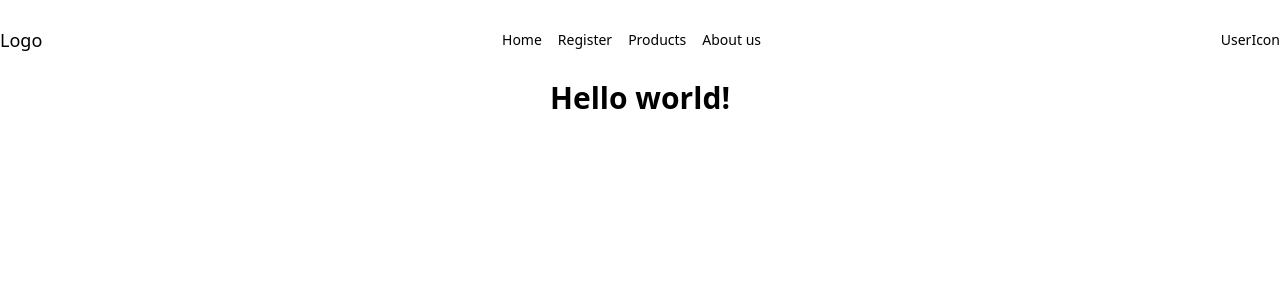
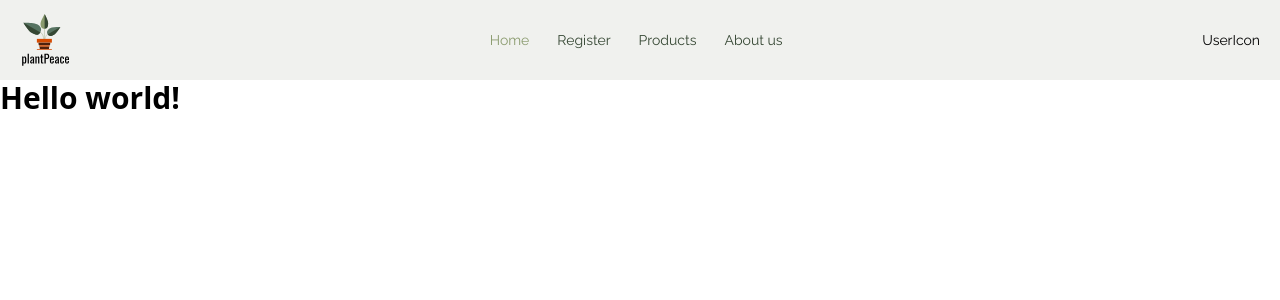
Before and after one commit to KAndrade-SP/Desafio2-Semana8, a React (Vite) app: page / in a window 1280 px wide. Shown: the top 300 px of the page. Built offline with nearby package versions, Linux system fonts and the light colour scheme.

Commit message:
style: styling navbar and responsivity

```diff
--- a/src/App.css
+++ b/src/App.css
@@ -1,8 +1,6 @@
 /*=============== BASE ===============*/
   #root {
-    max-width: 1280px;
     margin: 0 auto;
-    text-align: center;
   }
 
   * {
--- a/src/components/Navbar.tsx
+++ b/src/components/Navbar.tsx
@@ -1,5 +1,7 @@
 import { useState, useRef } from "react"
-import { PiUser, PiSignOut, PiList, PiX, PiHouse, PiNewspaper, PiInfo, PiShoppingCartSimple } from "react-icons/pi"
+import { PiSignOut, PiList, PiX, PiHouse, PiNewspaper, PiInfo, PiShoppingCartSimple } from "react-icons/pi"
+
+import Logo from '../assets/images/navbar-logo.svg'
 
 const Navbar = () => {
 
@@ -22,17 +24,17 @@ const Navbar = () => {
   document.addEventListener("mousedown", outsideClick)
 
   return (
-    <header ref={ref} className="w-full h-[80px]">
-      <div className="max-w-[1280px] mx-5 lg:m-auto w-full h-full flex justify-between items-center md:px-0 px-4">
+    <header ref={ref} className=" h-[80px] font-medium font-raleway-regular bg-lightgray">
+      <div className="max-w-[1280px] mx-auto px-5 h-full flex justify-between items-center">
 
-        <p className="text-lg">Logo</p>
+        <img src={Logo} className="cursor-pointer hover:opacity-75" alt="" />
 
         <div className="hidden md:flex items-center">
-          <ul className="flex gap-4">
-            <li className="text-sm">Home</li>
-            <li className="text-sm">Register</li>
-            <li className="text-sm">Products</li>
-            <li className="text-sm">About us</li>
+          <ul className="flex gap-7">
+            <li className="text-sm text-avacado hover:text-lunargreen cursor-pointer">Home</li>
+            <li className="text-sm text-lunargreen hover:text-avacado cursor-pointer">Register</li>
+            <li className="text-sm text-lunargreen hover:text-avacado cursor-pointer">Products</li>
+            <li className="text-sm text-lunargreen hover:text-avacado cursor-pointer">About us</li>
           </ul>
         </div>
 
@@ -40,48 +42,20 @@ const Navbar = () => {
           <div>
             <a
               onClick={handleClick}
-              className="flex justify-end gap-4 items-center cursor-pointer hover:text-[#a0a2ab]"
+              className="flex justify-end gap-4 items-center cursor-pointer hover:opacity-75"
             >
               <p className="lg:m-auto md:text-sm">UserIcon</p>
             </a>
-
-            <div
-              onClick={handleClick}
-              className={
-                toggle
-                  ? "absolute bg-slate-400 rounded-xl mt-0.1 dropdown translate-y-10 z-10 w-[150px] px-2"
-                  : "hidden"
-              }
-            >
-
-              <ul>
-                <div className="flex pl-4 pt-2 items-center">
-                  <PiUser size={24}/>
-                  <li className="p-4">Profile</li>
-                </div>
-
-                <div className="flex pl-4 pt-2 items-center">
-                  <PiSignOut size={24}/>
-                  <li className="p-4">Log out</li>
-                </div>
-              </ul>
-
-            </div>
           </div>
         </div>
 
-        <div className='md:hidden mr-10' onClick={handleClick}>
+        <div className='md:hidden' onClick={handleClick}>
           {toggle?<PiX size={24}/>:<PiList size={24}/>}
         </div>
 
         {/* DROPDOWN MENU */}
-        <div onClick={handleClick} className={toggle?'absolute mobile-dropdown hover:text-[#a0a2ab] z-10 w-full px-4 md:hidden':'hidden'}>
+        <div onClick={handleClick} className={toggle?'absolute mt-5 top-20 right-5 rounded-2xl bg-lightgray text-lunargreen hover:text-avacado z-10 px-4 py-4 md:hidden':'hidden'}>
           <ul>
-            <a className='flex pl-4 pt-2 items-center'>
-              <PiUser size={24}/>
-              <li className='p-4'>Profile</li>
-            </a>
-
             <div className='flex pl-4 pt-2 items-center'>
               <PiHouse size={24}/>
               <li className='p-4'>Home</li>
```
Also changed, not shown: src/assets/images/navbar-logo.svg (added).
